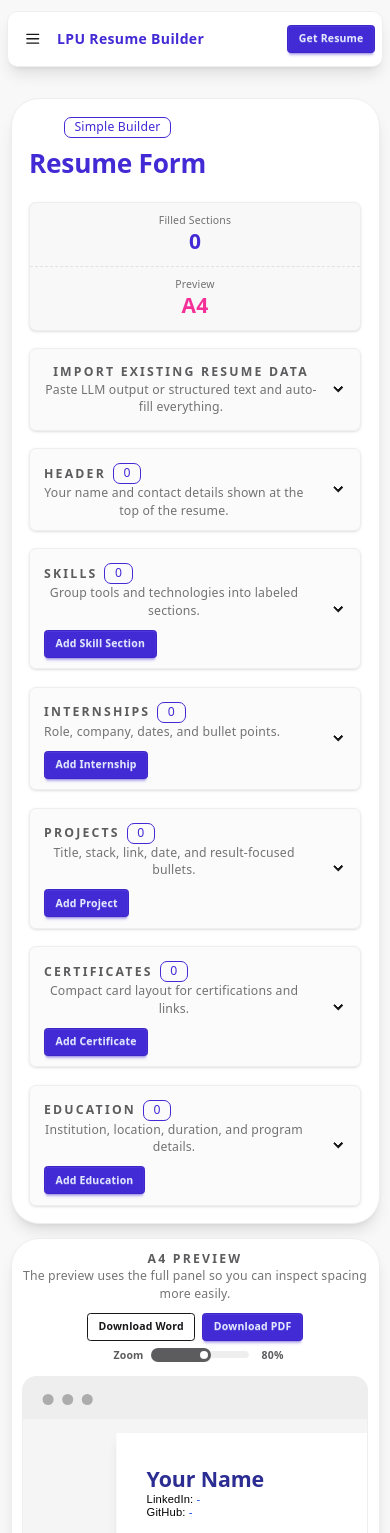
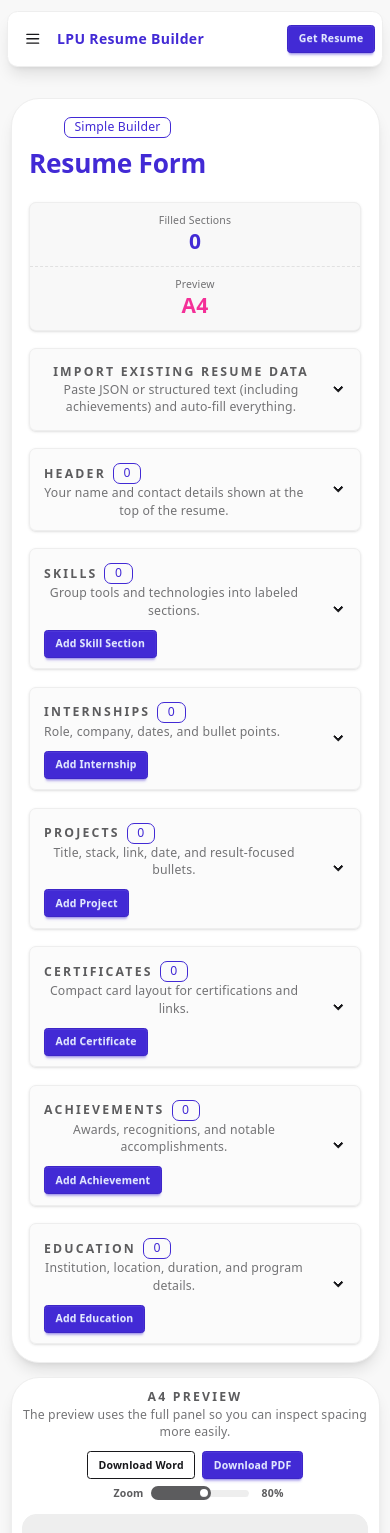
Before and after one commit to Tejeswar001/Lpu-Resume-Generator, a React (Vite) app: page /ResumeForm in a window 390 px wide. Shown: the top 1533 px of the page. Built offline with nearby package versions, Linux system fonts and the light colour scheme.

Commit message:
feat: add achievements section to ResumeForm, enhance parsing and preview functionality

```diff
--- a/src/pages/ResumeForm.jsx
+++ b/src/pages/ResumeForm.jsx
@@ -3,6 +3,7 @@ import EditorSection from './resume-form/EditorSection';
 import ResumePreview from './resume-form/ResumePreview';
 import { parseTextImport } from './resume-form/parsers';
 import {
+  createAchievement,
   createCertification,
   createEducation,
   createInternship,
@@ -35,6 +36,7 @@ function ResumeForm() {
   const [internships, setInternships] = useState([createInternship()]);
   const [projects, setProjects] = useState([createProject()]);
   const [certifications, setCertifications] = useState([createCertification()]);
+  const [achievements, setAchievements] = useState([createAchievement()]);
   const [education, setEducation] = useState([createEducation()]);
   const resumePreviewRef = useRef(null);
 
@@ -102,10 +104,19 @@ function ResumeForm() {
         }))
       : [];
 
+    const safeAchievements = Array.isArray(data?.achievements)
+      ? data.achievements.map((entry) => ({
+          title: asText(entry?.title),
+          detail: asText(entry?.detail),
+          date: asText(entry?.date),
+        }))
+      : [];
+
     setSkills(safeSkills.length ? safeSkills : [createSkillSection()]);
     setInternships(safeInternships.length ? safeInternships : [createInternship()]);
     setProjects(safeProjects.length ? safeProjects : [createProject()]);
     setCertifications(safeCertifications.length ? safeCertifications : [createCertification()]);
+    setAchievements(safeAchievements.length ? safeAchievements : [createAchievement()]);
     setEducation(safeEducation.length ? safeEducation : [createEducation()]);
   };
 
@@ -246,11 +257,20 @@ function ResumeForm() {
     [education]
   );
 
+  const visibleAchievements = useMemo(
+    () =>
+      achievements.filter(
+        (entry) => asTrimmedText(entry.title) || asTrimmedText(entry.detail) || asTrimmedText(entry.date)
+      ),
+    [achievements]
+  );
+
   const filledCount =
     visibleSkills.length +
     visibleInternships.length +
     visibleProjects.length +
     visibleCertifications.length +
+    visibleAchievements.length +
     visibleEducation.length;
 
   const fileNameBase = buildFileNameBase(personal.name);
@@ -317,7 +337,7 @@ function ResumeForm() {
                     Import Existing Resume Data
                   </p>
                   <p className="mt-1 text-sm text-base-content/60">
-                    Paste LLM output or structured text and auto-fill everything.
+                    Paste JSON or structured text (including achievements) and auto-fill everything.
                   </p>
                 </div>
               </div>
@@ -326,12 +346,19 @@ function ResumeForm() {
               <textarea
                 className="textarea textarea-bordered w-full bg-base-100"
                 rows={7}
-                placeholder="Paste JSON or example-format text here"
+                placeholder="Paste JSON or sections: PERSONAL, SKILLS, INTERNSHIPS, PROJECTS, CERTIFICATIONS, ACHIEVEMENTS, EDUCATION"
                 value={importText}
                 onChange={(e) => setImportText(e.target.value)}
               />
               <div className="flex flex-wrap gap-2">
                 <input type="file" accept=".txt,.md,.json" className="file-input file-input-bordered file-input-sm bg-base-100" onChange={onImportFile} />
+                <a
+                  href="/resume-import-example.txt"
+                  download
+                  className="btn btn-sm btn-outline"
+                >
+                  Download Example
+                </a>
                 <button type="button" className="btn btn-sm btn-primary" onClick={onImportFromText}>
                   Import and Autofill
                 </button>
@@ -652,6 +679,57 @@ function ResumeForm() {
             </EditorSection>
 
             <EditorSection
+              title="Achievements"
+              hint="Awards, recognitions, and notable accomplishments."
+              count={visibleAchievements.length}
+              action={
+                <button
+                  type="button"
+                  className="btn btn-sm btn-primary"
+                  onClick={() => addItem(setAchievements, createAchievement)}
+                >
+                  Add Achievement
+                </button>
+              }
+            >
+              {achievements.map((entry, index) => (
+                <div key={`achievement-${index}`} className="rounded-2xl border border-base-300 bg-base-100 p-4 shadow-sm">
+                  <div className="mb-3 flex items-center justify-between gap-2">
+                    <span className="badge badge-outline">Achievement {index + 1}</span>
+                    <button
+                      type="button"
+                      className="btn btn-sm btn-ghost"
+                      onClick={() => removeItem(setAchievements, index)}
+                    >
+                      Remove
+                    </button>
+                  </div>
+                  <div className="grid grid-cols-1 gap-2 md:grid-cols-2">
+                    <input
+                      className="input input-bordered"
+                      placeholder="Title"
+                      value={entry.title}
+                      onChange={(e) => updateListItem(setAchievements, index, 'title', e.target.value)}
+                    />
+                    <input
+                      className="input input-bordered"
+                      placeholder="Date"
+                      value={entry.date}
+                      onChange={(e) => updateListItem(setAchievements, index, 'date', e.target.value)}
+                    />
+                    <textarea
+                      className="textarea textarea-bordered md:col-span-2"
+                      rows={2}
+                      placeholder="Description / impact"
+                      value={entry.detail}
+                      onChange={(e) => updateListItem(setAchievements, index, 'detail', e.target.value)}
+                    />
+                  </div>
+                </div>
+              ))}
+            </EditorSection>
+
+            <EditorSection
               title="Education"
               hint="Institution, location, duration, and program details."
               count={visibleEducation.length}
@@ -716,6 +794,7 @@ function ResumeForm() {
           visibleProjects={visibleProjects}
           visibleCertifications={visibleCertifications}
           visibleEducation={visibleEducation}
+          visibleAchievements={visibleAchievements}
           zoom={zoom}
           setZoom={setZoom}
           exportError={exportError}
--- a/src/pages/resume-form/EditorSection.jsx
+++ b/src/pages/resume-form/EditorSection.jsx
@@ -15,7 +15,15 @@ function EditorSection({ title, hint, count, action, children, defaultOpen = fal
             </div>
             {hint ? <p className="mt-1 text-sm text-base-content/60">{hint}</p> : null}
           </div>
-          {action ? <div className="mr-2 shrink-0">{action}</div> : null}
+          {action ? (
+            <div
+              className="relative z-10 mr-2 shrink-0"
+              onClick={(e) => e.stopPropagation()}
+              onMouseDown={(e) => e.stopPropagation()}
+            >
+              {action}
+            </div>
+          ) : null}
         </div>
       </div>
       <div className="collapse-content pt-0">{children}</div>
--- a/src/pages/resume-form/ResumePreview.jsx
+++ b/src/pages/resume-form/ResumePreview.jsx
@@ -12,6 +12,7 @@ function ResumePreview({
   visibleInternships,
   visibleProjects,
   visibleCertifications,
+  visibleAchievements,
   visibleEducation,
 }) {
   const splitCsv = (value) =>
@@ -174,6 +175,23 @@ function ResumePreview({
                 </section>
               )}
 
+              {visibleAchievements.length > 0 && (
+                <section>
+                  <h2 className={sectionTitleClass}>Achievements</h2>
+                  <div className="mt-[4px] space-y-[4px] text-[14px] leading-[1.18]">
+                    {visibleAchievements.map((entry, index) => (
+                      <div key={`preview-achievement-${index}`} className="flex items-start justify-between gap-3">
+                        <p>
+                          <span>{entry.title || 'Achievement'}</span>
+                          {entry.detail ? <span>{` | ${entry.detail}`}</span> : null}
+                        </p>
+                        <p className="whitespace-nowrap text-[14px]">{entry.date || ''}</p>
+                      </div>
+                    ))}
+                  </div>
+                </section>
+              )}
+
               {visibleEducation.length > 0 && (
                 <section>
                   <h2 className={sectionTitleClass}>Education</h2>
--- a/src/pages/resume-form/constants.js
+++ b/src/pages/resume-form/constants.js
@@ -35,3 +35,9 @@ export const createEducation = () => ({
   duration: '',
   program: '',
 });
+
+export const createAchievement = () => ({
+  title: '',
+  detail: '',
+  date: '',
+});
--- a/src/pages/resume-form/parsers.js
+++ b/src/pages/resume-form/parsers.js
@@ -162,6 +162,11 @@ export const parseTextImport = (rawText) => {
         date: toString(entry?.date),
         link: toString(entry?.link),
       })),
+      achievements: (parsed?.achievements || []).map((entry) => ({
+        title: toString(entry?.title),
+        detail: toString(entry?.detail),
+        date: toString(entry?.date),
+      })),
       education: (parsed?.education || []).map((entry) => ({
         school: toString(entry?.school),
         location: toString(entry?.location),
@@ -175,6 +180,7 @@ export const parseTextImport = (rawText) => {
     const internshipsBlock = readSectionBlocks(text, 'INTERNSHIPS');
     const projectsBlock = readSectionBlocks(text, 'PROJECTS');
     const certsBlock = readSectionBlocks(text, 'CERTIFICATIONS');
+    const achievementsBlock = readSectionBlocks(text, 'ACHIEVEMENTS');
     const eduBlock = readSectionBlocks(text, 'EDUCATION');
 
     const skills = skillsBlock
@@ -249,6 +255,12 @@ export const parseTextImport = (rawText) => {
       link: pickField(chunk, 'link'),
     }));
 
+    const achievements = parseListItems(achievementsBlock).map((chunk) => ({
+      title: pickFirstField(chunk, ['title', 'name', 'achievement']),
+      detail: pickFirstField(chunk, ['detail', 'description', 'summary']),
+      date: pickField(chunk, 'date'),
+    }));
+
     const education = parseListItems(eduBlock).map((chunk) => ({
       school: pickField(chunk, 'school'),
       location: pickField(chunk, 'location'),
@@ -268,6 +280,7 @@ export const parseTextImport = (rawText) => {
       internships,
       projects,
       certifications,
+      achievements,
       education,
     };
   }
```
Also changed, not shown: public/resume-import-example.txt.
